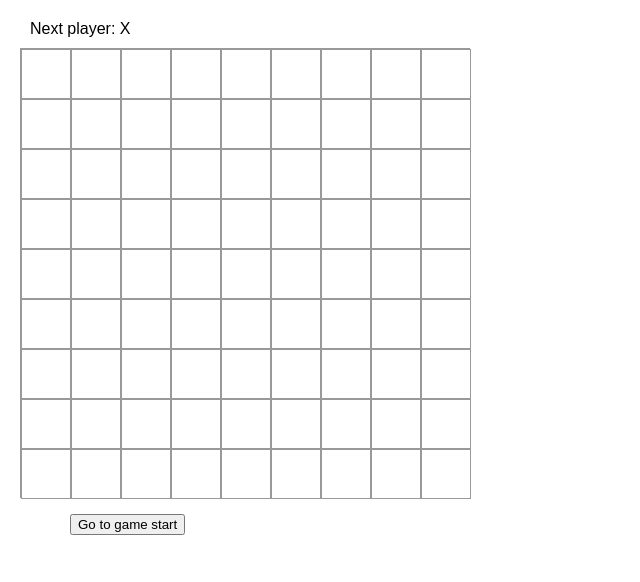
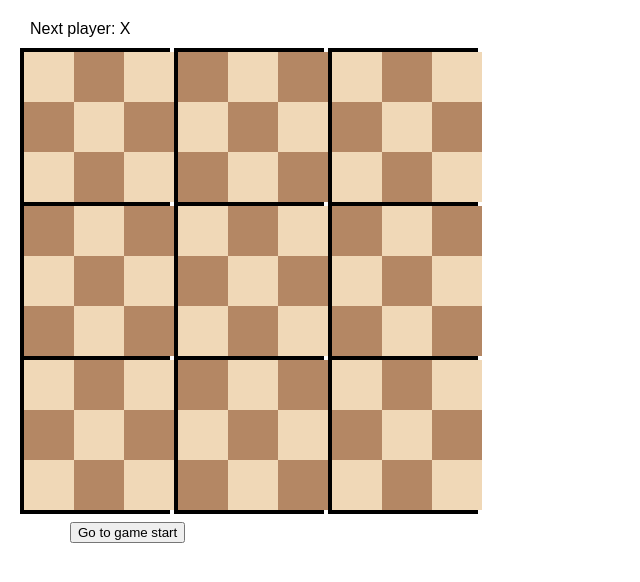
Before and after one commit to Vengo/hello-react, a React (Create React App) app: page / in a window 1280 px wide. Shown: the top 582 px of the page, without its empty margins (0-640 px from the left). Built offline with nearby package versions, Linux system fonts and the light colour scheme.

Commit message:
committing some progress

```diff
--- a/src/App.js
+++ b/src/App.js
@@ -1,4 +1,6 @@
 import { useState } from 'react';
+import './styles.css';
+import './constants.css';
 
 // Get the root element of the document
 // const root = document.documentElement;
@@ -12,8 +14,10 @@ const letters="abcdefghijklmnopqrstuvwxyz"
 function Square({ rowIndex, colIndex, squares, onSquareClick, subBoardId }) {
   const squareIndex = rowIndex * rowCount + colIndex;
 
+  let squareColor = ((squareIndex+subBoardId)%2==0) ? ' square--light' : ' square--dark';
+
   return (
-    <button className="square" onClick={() => onSquareClick(subBoardId*9+squareIndex)} id={letters[colIndex] + (rowCount -rowIndex).toString()} >
+    <button className={"square "+squareColor} onClick={() => onSquareClick(subBoardId*9+squareIndex)} id={letters[colIndex] + (rowCount -rowIndex).toString()} >
       {/* {squares[squareIndex]} */}
       {squares[subBoardId*9+squareIndex]}
     </button>
@@ -42,9 +46,11 @@ function SubBoard({ xIsNext, squares, onPlay, subBoardId }) {
     status = 'Next player: ' + (xIsNext ? 'X' : 'O');
   }
 
+
+
   const gameSquares = new Array(rowCount*colCount).fill().map((_, squareIndex) => {
     return <li key={squareIndex} >
-    <div className='square'>
+    <div >
       <Square key={squareIndex} rowIndex={Math.floor(squareIndex/colCount)} colIndex={squareIndex%colCount}
       squares={squares} onSquareClick={handleClick} subBoardId={subBoardId} squareIndex={squareIndex}/>
       </div>
@@ -81,9 +87,9 @@ function GridBoard({ xIsNext, squares, onPlay }) {
     status = 'Next player: ' + (xIsNext ? 'X' : 'O');
   }
 
-  const gameSquares = new Array(rowCount*colCount).fill().map((_, subBoardId) => {
+  const subBoards = new Array(rowCount*colCount).fill().map((_, subBoardId) => {
     return <li key={subBoardId} >
-    <div className='sub-board'>
+    <div>
       <SubBoard key={subBoardId} xIsNext={xIsNext} squares={squares} onPlay={onPlay}  subBoardId={subBoardId}/>
       </div>
 
@@ -93,7 +99,7 @@ function GridBoard({ xIsNext, squares, onPlay }) {
   return (
     <>
       <div className="status">{status}</div>
-      <div className="grid-game-board"> {gameSquares}</div>
+      <div className="grid-game-board"> {subBoards}</div>
 
     </>
   );
@@ -101,6 +107,7 @@ function GridBoard({ xIsNext, squares, onPlay }) {
 
 export default function Game() {
   const [history, setHistory] = useState([Array(81).fill(null)]);
+  const [subBoardResults, setSubBoardResult] = useState([Array(81).fill(null)]);
   const [currentMove, setCurrentMove] = useState(0);
   const xIsNext = currentMove % 2 === 0;
   const currentSquares = history[currentMove];
@@ -141,7 +148,7 @@ export default function Game() {
   );
 }
 
-function calculateWinner(squares) {
+function calculateWinner(squares, subBoardId) {
   const lines = [
     [0, 1, 2],
     [3, 4, 5],
@@ -152,11 +159,15 @@ function calculateWinner(squares) {
     [0, 4, 8],
     [2, 4, 6],
   ];
-  // for (let i = 0; i < lines.length; i++) {
-  //   const [a, b, c] = lines[i];
-  //   if (squares[a] && squares[a] === squares[b] && squares[a] === squares[c]) {
-  //     return squares[a];
-  //   }
-  // }
+  const offSet = subBoardId*9;
+  for (let i = 0; i < lines.length; i++) {
+    const [a, b, c] = lines[i];
+    if (squares[a+offSet] &&
+      squares[a+offSet] === squares[b+offSet] &&
+      squares[a+offSet] === squares[c+offSet]) {
+      return squares[a];
+    }
+  }
+
   return null;
 }
--- a/src/styles.css
+++ b/src/styles.css
@@ -73,12 +73,19 @@ body {
   grid-auto-columns: auto;
   grid-auto-rows: auto;
   background: #fff;
-  border: 1px solid #999;
+  border: 0px;
   font-size: 24px;
   font-weight: bold;
   text-align: center;
   height: var(--square-size);
   width: var(--square-size);
+}
+
+.square--light {
+  background: var(--light-square);
+}
+.square--dark {
+  background: var(--dark-square);
 }
 
 .board-row {
@@ -107,6 +114,7 @@ body {
 
 .sub-board {
   display:grid;
+  border: 4px solid #000;
   grid-template-columns: repeat(3,var(--square-size));
   grid-template-rows: repeat(3,var(--square-size));
 }
@@ -115,6 +123,7 @@ body {
   display:grid;
   grid-template-columns: repeat(3, calc(3*var(--square-size)));
   grid-template-rows: repeat(3, calc(3*var(--square-size)));
+  gap: 4px;
 }
 
 .game-info {
```
